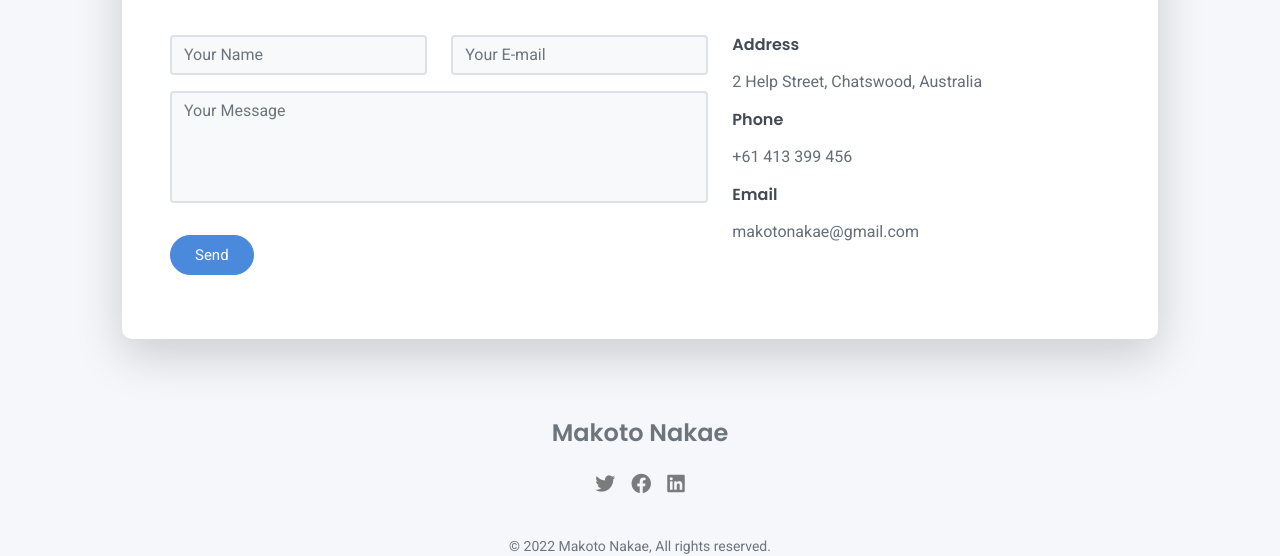
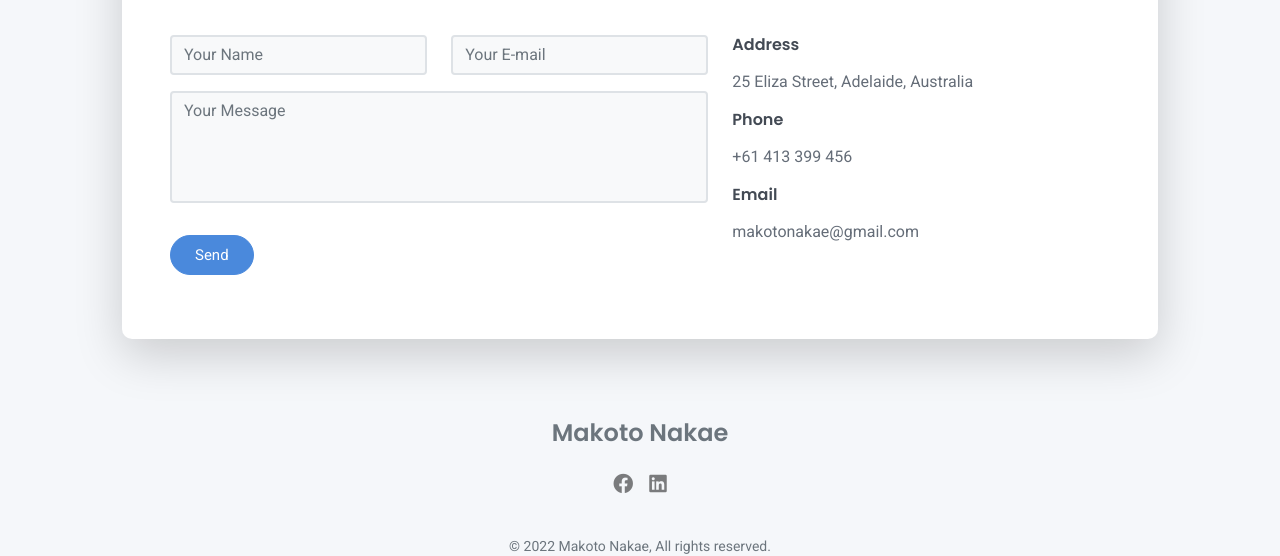
Before and after one commit to 04515/Resume, a plain HTML site: page index.html in a window 1280 px wide. Shown: the part 4165-4721 px from the top of the page. Drawn offline with Linux system fonts and the light colour scheme.

Commit message:
Update index.html

```diff
--- a/index.html
+++ b/index.html
@@ -269,7 +269,7 @@
       <div class="col">
         <div class="mt-2">
           <h3 class="h6">Address</h3>
-          <div class="pb-2 text-secondary">2 Help Street, Chatswood, Australia</div>
+          <div class="pb-2 text-secondary">25 Eliza Street, Adelaide, Australia</div>
           <h3 class="h6">Phone</h3>
           <div class="pb-2 text-secondary">+61 413 399 456</div>
           <h3 class="h6">Email</h3>
@@ -309,8 +309,6 @@
           <div class="footer-nav">
             <nav role="navigation">
               <ul class="nav justify-content-center">
-                <li class="nav-item"><a class="nav-link" href="https://twitter.com/pfierpfiter" title="Twitter"><i class="fab fa-twitter"></i><span class="menu-title sr-only">Twitter</span></a>
-                </li>
                 <li class="nav-item"><a class="nav-link" href="https://www.facebook.com/profile.php?id=100035460982691" title="Facebook"><i class="fab fa-facebook"></i><span class="menu-title sr-only">Facebook</span></a>
                 </li>
                 <li class="nav-item"><a class="nav-link" href="https://www.linkedin.com/in/makoto-nakae-322672216" title="LinkedIn"><i class="fab fa-linkedin"></i><span class="menu-title sr-only">LinkedIn</span></a>
```
